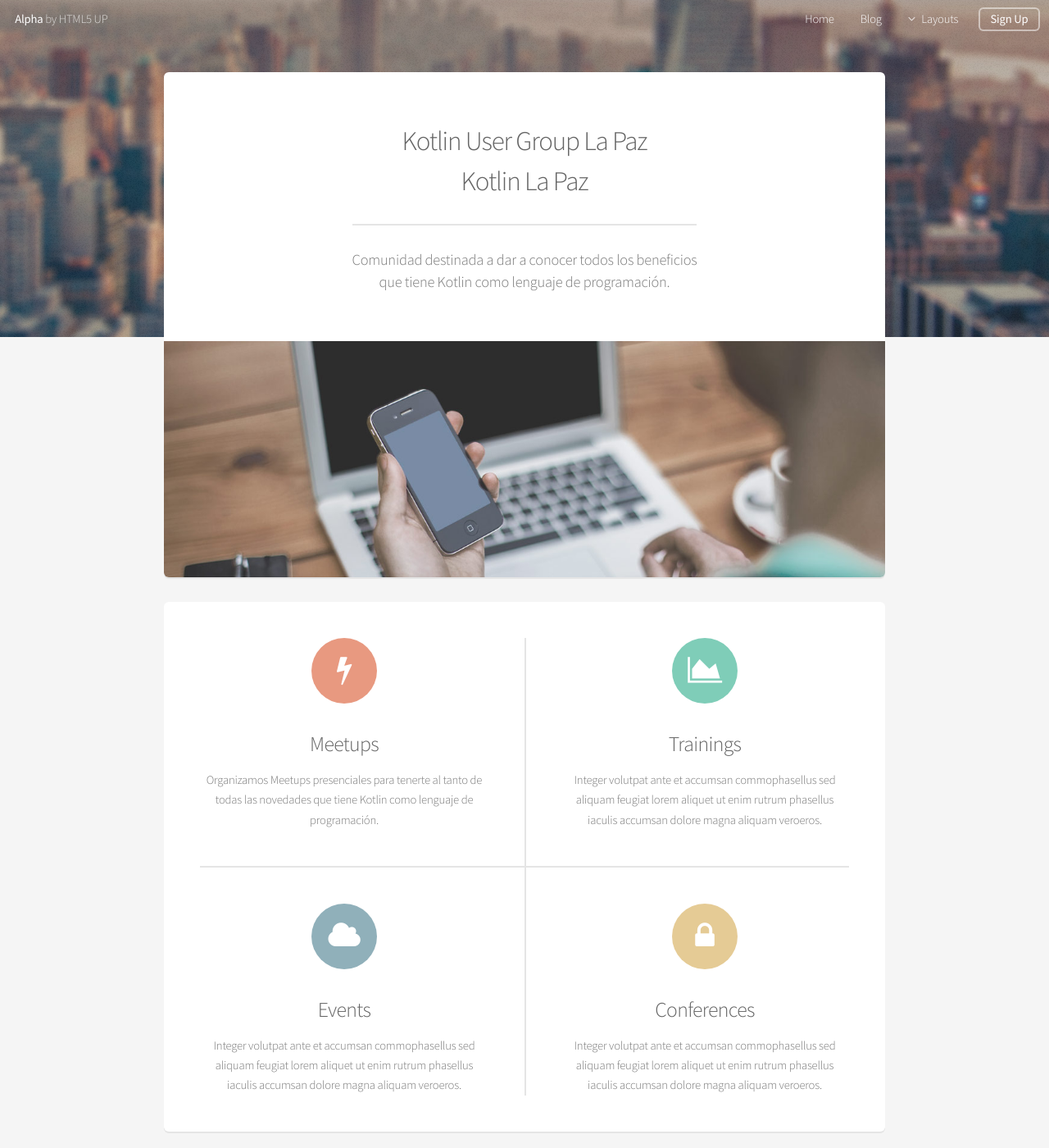
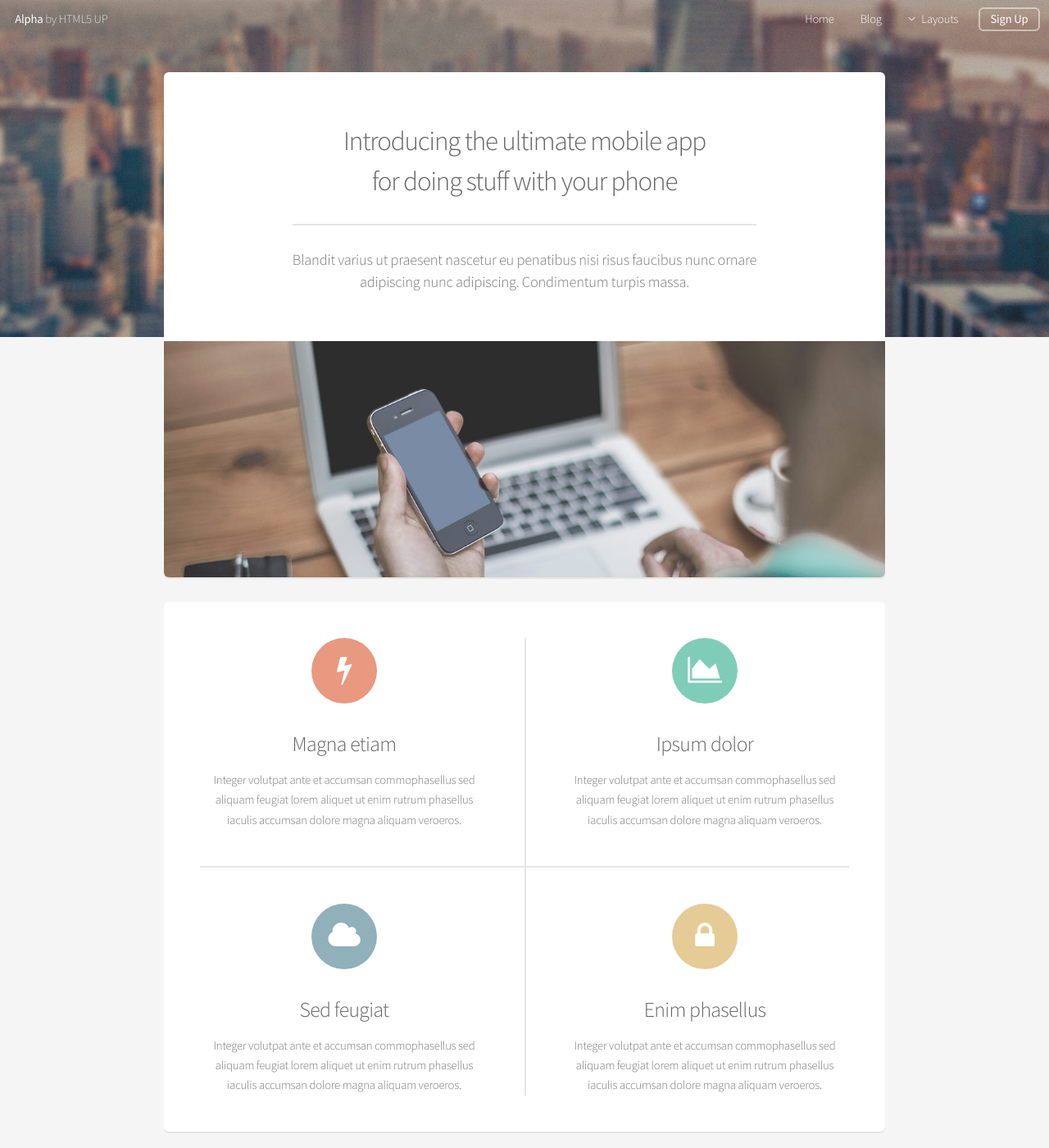
Before and after one commit to lizarragadev/kotlin-lapaz-website, a Jekyll site: the page built from index.html, in a window 1280 px wide and 1400 px high. Shown: the whole window at 82% size. Built offline with Jekyll 4.4.1, drawn with Linux system fonts in a browser that asks for light colours; the list of posts is cut into pages by our own code.

Commit message:
Changes in page

```diff
--- a/index.html
+++ b/index.html
@@ -1,13 +1,14 @@
 ---
-title: Kotlin La Paz
+title: Alpha
 layout: default
 ---
 <section class="box special">
 	<header class="major">
-		<h2>Kotlin User Group La Paz</br>
-		Kotlin La Paz</h2>
-		<p>Comunidad destinada a dar a conocer todos los beneficios<br />
-		que tiene Kotlin como lenguaje de programación.</p>
+		<h2>Introducing the ultimate mobile app
+		<br />
+		for doing stuff with your phone</h2>
+		<p>Blandit varius ut praesent nascetur eu penatibus nisi risus faucibus nunc ornare<br />
+		adipiscing nunc adipiscing. Condimentum turpis massa.</p>
 	</header>
 	<span class="image featured"><img src="/assets/images/pic01.jpg" alt="" /></span>
 </section>
@@ -16,24 +17,24 @@
 	<div class="features-row">
 		<section>
 			<span class="icon major fa-bolt accent2"></span>
-			<h3>Meetups</h3>
-			<p>Organizamos Meetups presenciales para tenerte al tanto de todas las novedades que tiene Kotlin como lenguaje de programación.</p>
+			<h3>Magna etiam</h3>
+			<p>Integer volutpat ante et accumsan commophasellus sed aliquam feugiat lorem aliquet ut enim rutrum phasellus iaculis accumsan dolore magna aliquam veroeros.</p>
 		</section>
 		<section>
 			<span class="icon major fa-area-chart accent3"></span>
-			<h3>Trainings</h3>
+			<h3>Ipsum dolor</h3>
 			<p>Integer volutpat ante et accumsan commophasellus sed aliquam feugiat lorem aliquet ut enim rutrum phasellus iaculis accumsan dolore magna aliquam veroeros.</p>
 		</section>
 	</div>
 	<div class="features-row">
 		<section>
 			<span class="icon major fa-cloud accent4"></span>
-			<h3>Events</h3>
+			<h3>Sed feugiat</h3>
 			<p>Integer volutpat ante et accumsan commophasellus sed aliquam feugiat lorem aliquet ut enim rutrum phasellus iaculis accumsan dolore magna aliquam veroeros.</p>
 		</section>
 		<section>
 			<span class="icon major fa-lock accent5"></span>
-			<h3>Conferences</h3>
+			<h3>Enim phasellus</h3>
 			<p>Integer volutpat ante et accumsan commophasellus sed aliquam feugiat lorem aliquet ut enim rutrum phasellus iaculis accumsan dolore magna aliquam veroeros.</p>
 		</section>
 	</div>
```
